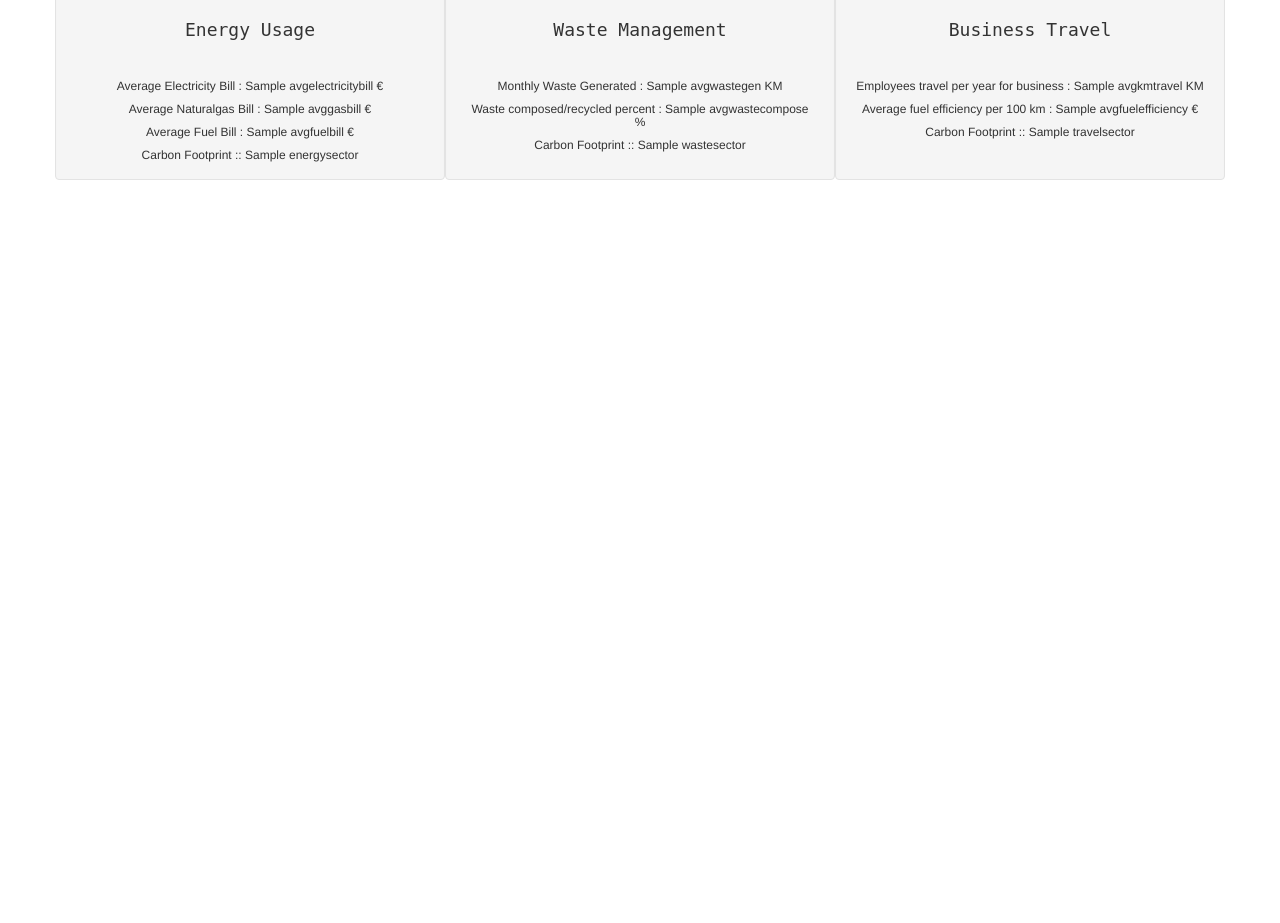
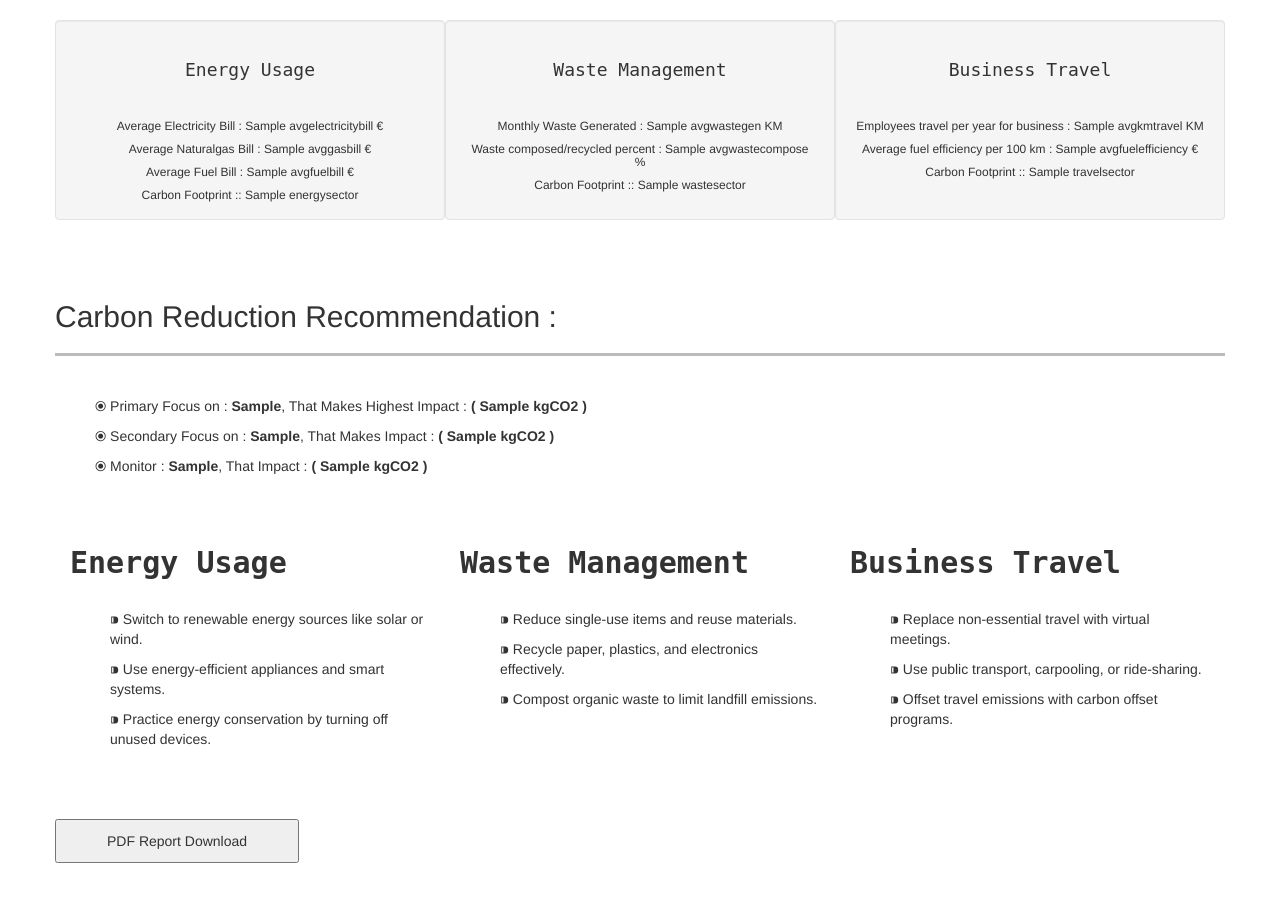
Before and after one commit to yatikanghan/Carbon-Monitor-Tool, a Flask app: template templates/report.html in a window 1280 px wide. Shown: the part 423-1346 px from the top of the page. Before the commit the page ends 603 px from the top, so only its background shows below. Run offline with Flask 3, Linux system fonts and the light colour scheme; the template is opened without the code that fills it: most values are stand-ins (such as "Sample title", 1, 10 or a date in 2020); some libraries are stand-ins or nearby versions.

Commit message:
with_validation

```diff
--- a/app.py
+++ b/app.py
@@ -3,16 +3,21 @@ import matplotlib.pyplot as plt
 import io
 
 app=Flask(__name__)
-avgelectricitybill=None
+
+
+errors = {}
+
 @app.route("/")
 def index():
-
-    return render_template('index.html')
+    errors = {}
+    return render_template('index.html', errors=errors)
 
 @app.route("/report", methods=['GET',"POST"])
 def report():
+    errors = {}
     if request.method == "POST":
 
+        companyname=request.form.get("companyname")
         avgelectricitybill=float(request.form.get("avgelectricitybill"))
         avggasbill=float(request.form.get("avggasbill"))
         avgfuelbill=float(request.form.get("avgfuelbill"))
@@ -23,17 +28,68 @@ def report():
         avgkmtravel=float(request.form.get("avgkmtravel"))
         avgfuelefficiency=float(request.form.get("avgfuelefficiency"))
 
-        Energysector=(avgelectricitybill)*(12)*(0.0005)+(avggasbill)*(12)*(0.0053)+(avgfuelbill)*(12)*(2.32)
-        Wastesector=(avgwastegen)*(12)*(0.57)-(avgwastecompose)
-        Travelsector=(avgkmtravel)*(1/avgfuelefficiency)*(2.31)
 
-        labels=['Energy Usage', 'Waste Management', 'Business Travel']
-        values=[Energysector,Wastesector,Travelsector]
-        chart_path=generate_pie_chart(values,labels)
 
-        return render_template('report.html',avgelectricitybill=avgelectricitybill, avggasbill=avggasbill, avgfuelbill=avgfuelbill, avgwastegen=avgwastegen, avgwastecompose=avgwastecompose, avgkmtravel=avgkmtravel, avgfuelefficiency=avgfuelefficiency, Energysector=Energysector, Wastesector=Wastesector, Travelsector=Travelsector, chart_path=chart_path)
-    else:
-        return render_template('index.html')
+
+        # ------------------
+        if not companyname or len(companyname.strip()) < 2:
+            errors["companyname"] = "Company name must be at least 2 characters long."
+        if avgelectricitybill is None or avgelectricitybill <= 0:
+            errors["avgelectricitybill"] = "Electricity bill must be a non-negative number."
+        if avggasbill is None or avggasbill <= 0:
+            errors["avggasbill"] = "Natural gas bill must be a non-negative number."
+        if avgfuelbill is None or avgfuelbill <= 0:
+            errors["avgfuelbill"] = "Fuel bill must be a non-negative number."
+        if avgwastegen is None or avgwastegen <= 0:
+            errors["avgwastegen"] = "Waste generated must be a non-negative number."
+        if avgwastecompose is None or not (0 <= avgwastecompose <= 100):
+            errors["avgwastecompose"] = "Waste composed must be between 0 and 100."
+        if avgkmtravel is None or avgkmtravel <= 0:
+            errors["avgkmtravel"] = "Kilometers traveled must be a non-negative number."
+        if avgfuelefficiency is None or avgfuelefficiency <= 0:
+            errors["avgfuelefficiency"] = "Fuel efficiency must be a positive number."
+
+        # If no errors, process data
+        if not errors:
+            Energysector=(avgelectricitybill)*(12)*(0.0005)+(avggasbill)*(12)*(0.0053)+(avgfuelbill)*(12)*(2.32)
+            Wastesector=(avgwastegen)*(12)*(0.57)-(avgwastecompose)
+            Travelsector=(avgkmtravel)*(1/avgfuelefficiency)*(2.31)
+            labels=['Energy Usage', 'Waste Management', 'Business Travel']
+            values=[Energysector,Wastesector,Travelsector]
+            chart_path=generate_pie_chart(values,labels)
+            HighImpact=None
+            MediumImpact=None
+            LowImpact=None
+
+            if Energysector <= Wastesector:
+                MediumImpact = ["Waste Management", Wastesector]
+                LowImpact = ["Energy Usage", Energysector]
+
+                if Wastesector <= Travelsector:
+                    HighImpact = ["Business Travel", Travelsector]
+                else:
+                    HighImpact = ["Waste Management", Wastesector]
+            else:
+                HighImpact = ["Energy Usage", Energysector]
+
+            # Compare Energy and Travel to determine Medium and Low
+            if Energysector <= Travelsector:
+                MediumImpact = ["Business Travel", Travelsector]
+                LowImpact = ["Waste Management", Wastesector]
+            else:
+                MediumImpact = ["Waste Management", Wastesector]
+                LowImpact = ["Business Travel", Travelsector]
+
+
+            return render_template('report.html',avgelectricitybill=avgelectricitybill, avggasbill=avggasbill, avgfuelbill=avgfuelbill, avgwastegen=avgwastegen, avgwastecompose=avgwastecompose, avgkmtravel=avgkmtravel, avgfuelefficiency=avgfuelefficiency, Energysector=Energysector, Wastesector=Wastesector, Travelsector=Travelsector, chart_path=chart_path, HighImpact=HighImpact,MediumImpact=MediumImpact,LowImpact=LowImpact)
+        return render_template('index.html', errors=errors)
+        # ------------------
+
+
+
+
+
+
 
 def generate_pie_chart(values,labels):
     myexplode = [0.03, 0.03, 0.03]
--- a/static/main.css
+++ b/static/main.css
@@ -33,3 +33,23 @@
     text-align: center;
     font-family: monospace;
 }
+hr.solid {
+    border-top: 3px solid #bbb;
+}
+.reducesuggestion h2{
+    font-family: monospace;
+}
+.pdfdownloadbtn{
+    padding: 10px 50px;
+}
+.pdfdownloadbtn:hover
+{
+    padding: 10px 50px;
+    background-color: #000;
+    transition: 200.ms;
+    color: #fff;
+}
+.errormsg{
+    margin: 15px 5px;
+    color: red;
+}
--- a/templates/report.html
+++ b/templates/report.html
@@ -18,6 +18,7 @@
                 <img src="{{ chart_path }}" alt="Pie Chart">
             </div>
         </div>
+        <br><br>
         <div class="row">
             <div class="well outputtab col-lg-4" style="height: 200px; text-align: center;">
                 <h4 style="margin-top: 20px;">Energy Usage</h4>
@@ -45,5 +46,59 @@
             </div>
         </div>
     </div>
+    <br><br>
+    <div class="container">
+        <div class="row">
+            <div class="suggesionhead">
+                <h2>Carbon Reduction Recommendation : </h2>
+                <hr class="solid">
+                <br>
+                <ol>⦿ Primary Focus on : <b>{{ HighImpact[0] }}</b>, That Makes Highest Impact : <b>( {{ HighImpact[1] }} kgCO2 )</b></ol>
+                <ol>⦿ Secondary Focus on : <b>{{ MediumImpact[0] }}</b>, That Makes Impact : <b>( {{ MediumImpact[1] }} kgCO2 )</b></ol>
+                <ol>⦿ Monitor : <b>{{ LowImpact[0] }}</b>, That Impact : <b>( {{ LowImpact[1] }} kgCO2 )</b></ol>
+            </div>
+        </div>
+    </div>
+    <br><br>
+
+    <div class="container">
+        <div class="row">
+            <div class="reducesuggestion">
+                <div class="col-lg-4">
+                    <h2><b>Energy Usage </b></h2>
+                <br>
+                <ol>⁍ Switch to renewable energy sources like solar or wind.</ol>
+                <ol>⁍ Use energy-efficient appliances and smart systems.</ol>
+                <ol>⁍ Practice energy conservation by turning off unused devices.</ol>
+                <br>
+                </div>
+                <div class="col-lg-4">
+                    <h2><b>Waste Management </b></h2>
+                <br>
+                <ol>⁍ Reduce single-use items and reuse materials.</ol>
+                <ol>⁍ Recycle paper, plastics, and electronics effectively.</ol>
+                <ol>⁍ Compost organic waste to limit landfill emissions.</ol>
+                <br>
+                </div>
+                <div class="col-lg-4">
+                    <h2><b>Business Travel </b></h2>
+                <br>
+                <ol>⁍ Replace non-essential travel with virtual meetings.</ol>
+                <ol>⁍ Use public transport, carpooling, or ride-sharing.</ol>
+                <ol>⁍ Offset travel emissions with carbon offset programs.</ol>
+                <br><br>
+                </div>
+            </div>
+        </div>
+    </div>
+    <br><br>
+    <div class="container">
+        <div class="row">
+            <form action="/downloadreport" method="post">
+                <button type="submit" class="pdfdownloadbtn">PDF Report Download</button>
+            </form>
+        </div>
+    </div>
+    <br><br><br>
 </body>
 </html>
```
Also changed, not shown: templates/index.html (+15 -7 lines), static/chart.png.
